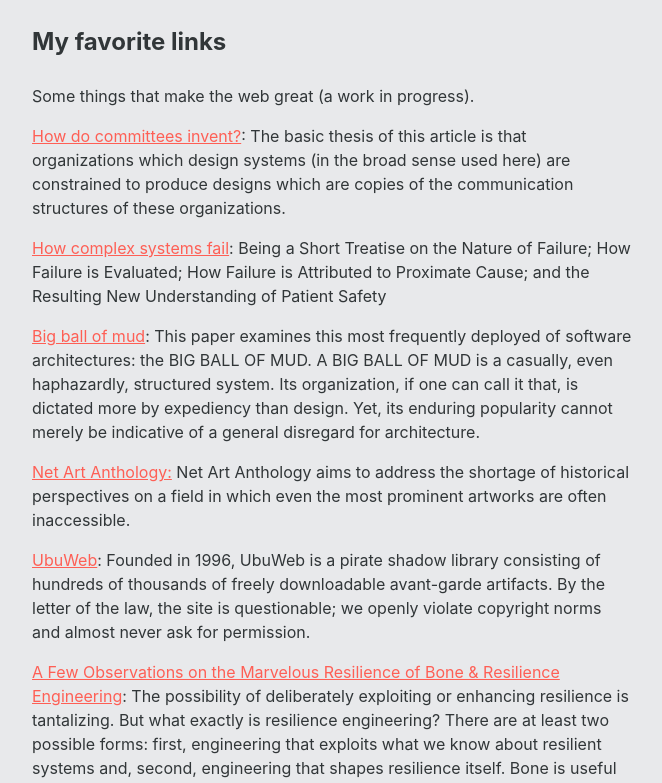
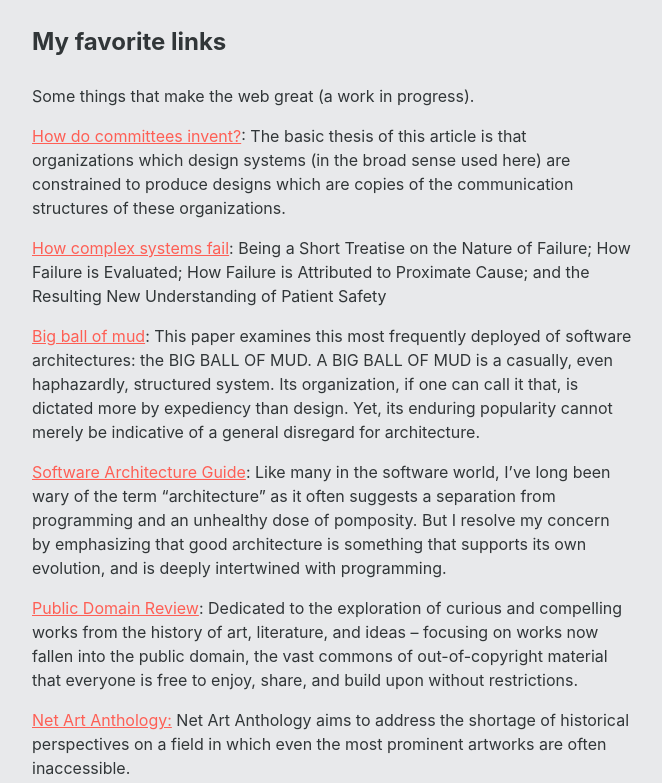
Before and after one commit to bjudson/shiftingedges, a SvelteKit app: page /links in a window 1280 px wide. Shown: the top 783 px of the page, without its empty margins (308-970 px from the left). Built offline with nearby package versions, Linux system fonts and the light colour scheme.

Commit message:
add to links page

```diff
--- a/src/routes/links/+page.svelte
+++ b/src/routes/links/+page.svelte
@@ -38,6 +38,25 @@
         structured system. Its organization, if one can call it that, is
         dictated more by expediency than design. Yet, its enduring popularity
         cannot merely be indicative of a general disregard for architecture.
+      </li>
+
+      <li>
+        <a href="https://martinfowler.com/architecture/"
+          >Software Architecture Guide</a
+        >: Like many in the software world, I’ve long been wary of the term
+        “architecture” as it often suggests a separation from programming and an
+        unhealthy dose of pomposity. But I resolve my concern by emphasizing
+        that good architecture is something that supports its own evolution, and
+        is deeply intertwined with programming.
+      </li>
+
+      <li>
+        <a href="https://publicdomainreview.org/">Public Domain Review</a>:
+        Dedicated to the exploration of curious and compelling works from the
+        history of art, literature, and ideas – focusing on works now fallen
+        into the public domain, the vast commons of out-of-copyright material
+        that everyone is free to enjoy, share, and build upon without
+        restrictions.
       </li>
 
       <li>
```
